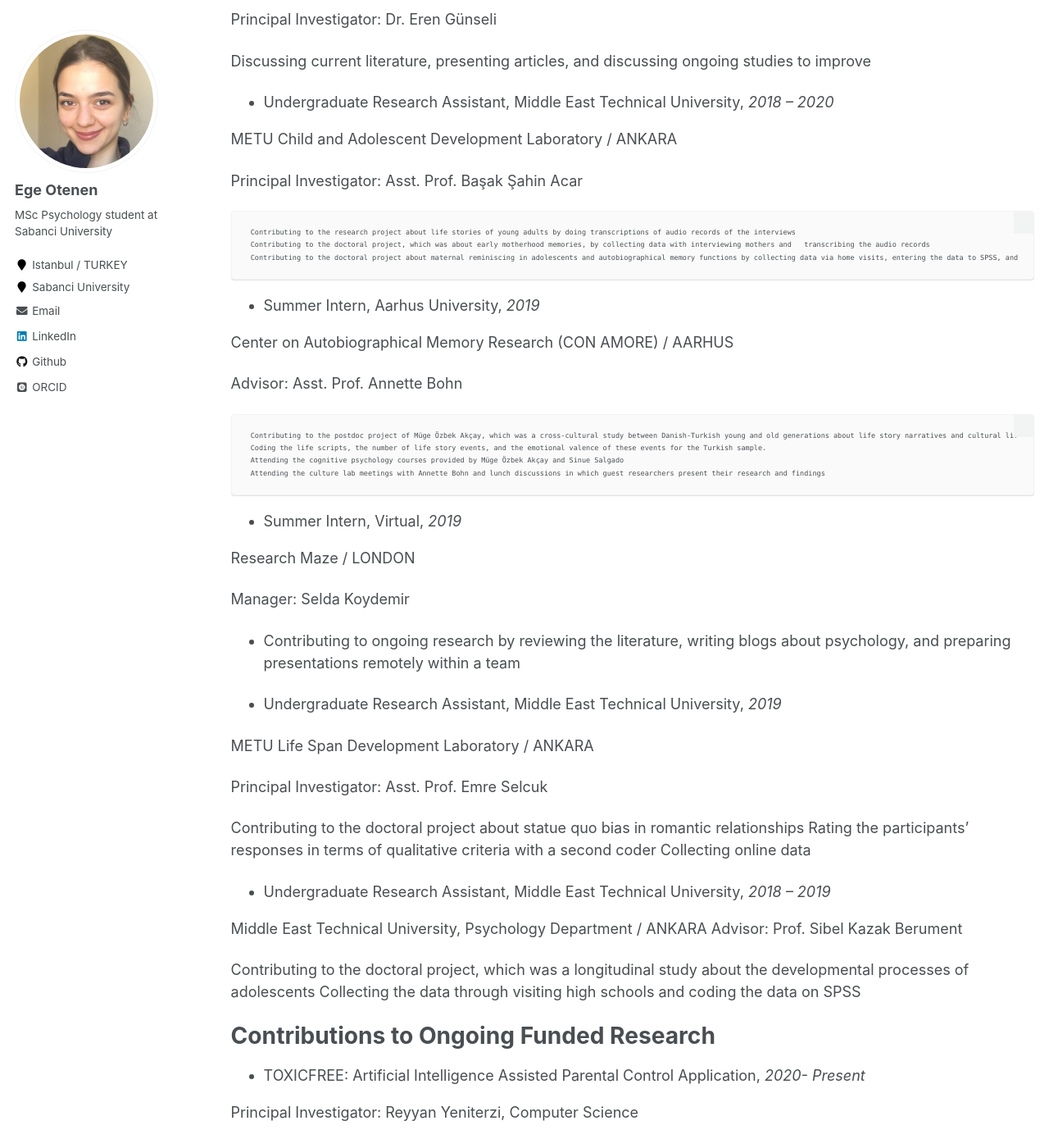
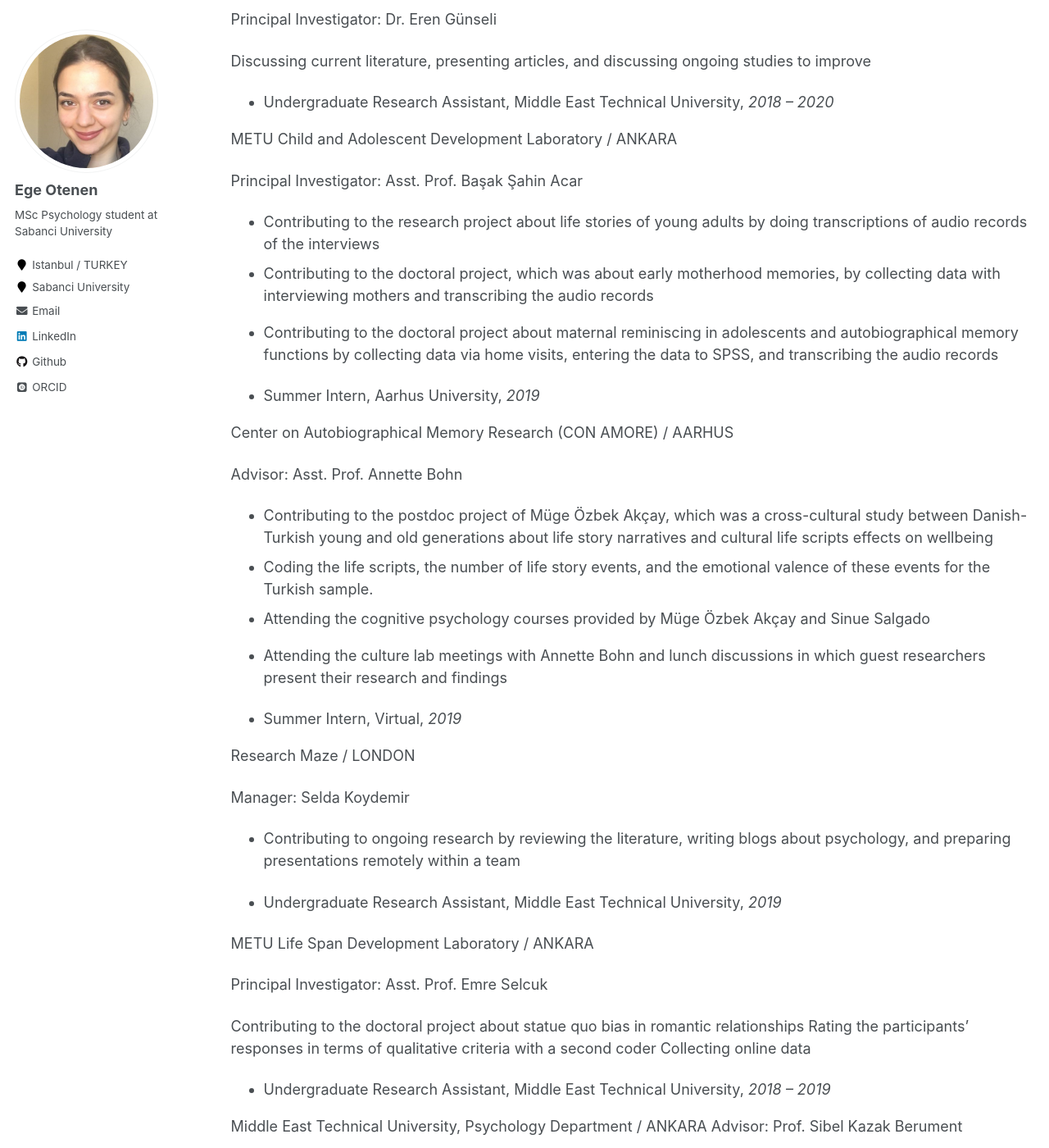
Before and after one commit to egeotenen/egeotenen.github.io, a Jekyll site: the page built from _pages/cv.md, in a window 1280 px wide and 1400 px high, scrolled down 1295 px. Shown: the whole window at 82% size. Built offline with Jekyll 4.4.1, drawn with Linux system fonts in a browser that asks for light colours; some web fonts are replaced.

Commit message:
Update cv.md

```diff
--- a/_pages/cv.md
+++ b/_pages/cv.md
@@ -72,9 +72,9 @@ METU Child and Adolescent Development Laboratory / ANKARA
 
 Principal Investigator: Asst. Prof. Başak Şahin Acar
 
-     Contributing to the research project about life stories of young adults by doing transcriptions of audio records of the interviews
-     Contributing to the doctoral project, which was about early motherhood memories, by collecting data with interviewing mothers and   transcribing the audio records
-     Contributing to the doctoral project about maternal reminiscing in adolescents and autobiographical memory functions by collecting data via home visits, entering the data to SPSS, and transcribing the audio records
+ * Contributing to the research project about life stories of young adults by doing transcriptions of audio records of the interviews
+ * Contributing to the doctoral project, which was about early motherhood memories, by collecting data with interviewing mothers and   transcribing the audio records
+ * Contributing to the doctoral project about maternal reminiscing in adolescents and autobiographical memory functions by collecting data via home visits, entering the data to SPSS, and transcribing the audio records
 
 * Summer Intern, Aarhus University,			  		                      		*2019*
 
@@ -82,10 +82,10 @@ Center on Autobiographical Memory Research (CON AMORE) / AARHUS
 
 Advisor: Asst. Prof. Annette Bohn
 
-     Contributing to the postdoc project of Müge Özbek Akçay, which was a cross-cultural study between Danish-Turkish young and old generations about life story narratives and cultural life scripts effects on wellbeing
-     Coding the life scripts, the number of life story events, and the emotional valence of these events for the Turkish sample.
-     Attending the cognitive psychology courses provided by Müge Özbek Akçay and Sinue Salgado
-     Attending the culture lab meetings with Annette Bohn and lunch discussions in which guest researchers present their research and findings
+  * Contributing to the postdoc project of Müge Özbek Akçay, which was a cross-cultural study between Danish-Turkish young and old generations about life story narratives and cultural life scripts effects on wellbeing
+  * Coding the life scripts, the number of life story events, and the emotional valence of these events for the Turkish sample.
+  * Attending the cognitive psychology courses provided by Müge Özbek Akçay and Sinue Salgado
+  * Attending the culture lab meetings with Annette Bohn and lunch discussions in which guest researchers present their research and findings
 
 * Summer Intern, Virtual,							                              		*2019*
 
```
